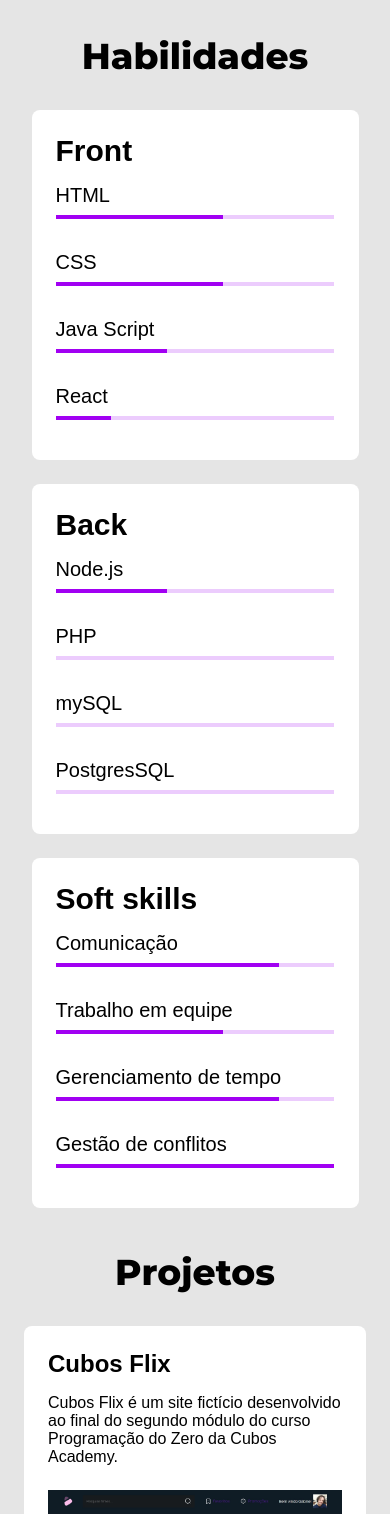
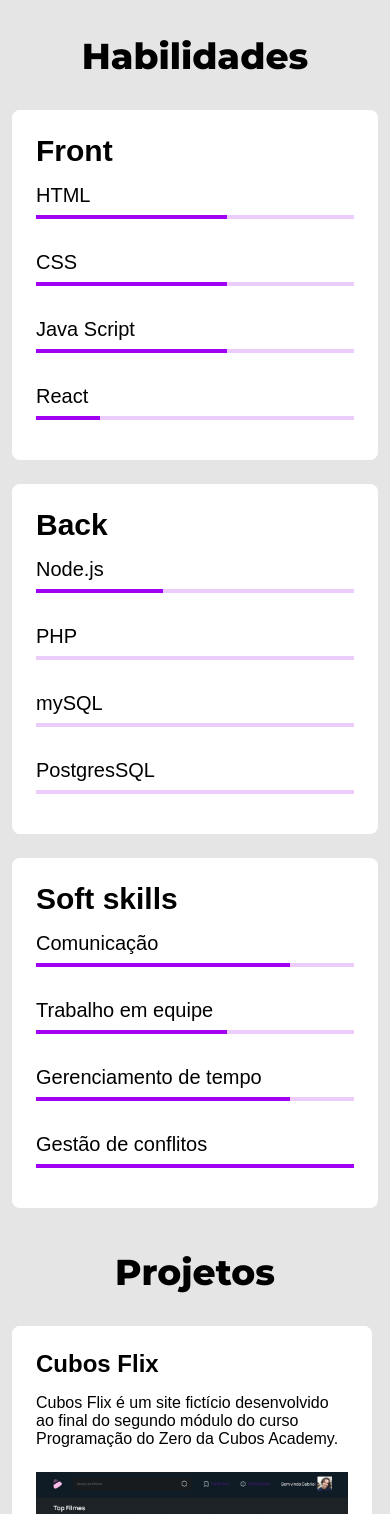
Before and after one commit to Trettin/Portfolio-Trettin-Imersao-Cubos, a React (Create React App) app: page / in a window 390 px wide. Shown: the part 432-1946 px from the top of the page. Built offline with nearby package versions, Linux system fonts and the light colour scheme; a web font is replaced by a local one.

Commit message:
Ajustes width habilidade, projeto e alterando js nvl.

```diff
--- a/src/components/Main/subComponents/ColunaMaior/ColunaMaior.css
+++ b/src/components/Main/subComponents/ColunaMaior/ColunaMaior.css
@@ -19,7 +19,7 @@
   border-radius: 8px;
   padding: 24px;
   margin: 12px;
-  width: 288px;
+  width: 327px;
 }
 
 .habilidade h3 {
@@ -71,6 +71,7 @@
   border-radius: 8px;
   margin: 12px;
   display: grid;
+  grid-template-rows: min-content minmax(min-content, 1fr);
 }
 
 .projeto h3 {
@@ -88,6 +89,7 @@
 .projeto img {
   width: 100%;
   display: block;
+  align-self: flex-end;
 }
 
 .projeto a {
@@ -126,10 +128,13 @@
   .habilidade {
     margin: 12px auto;
     text-align: left;
-    width: 327px;
+    width: 100%;
   }
 
   .projeto {
     text-align: left;
+    width: 100%;
+    margin-left: 0;
+    margin-right: 0;
   }
 }
--- a/src/components/Main/subComponents/ColunaMaior/ColunaMaior.js
+++ b/src/components/Main/subComponents/ColunaMaior/ColunaMaior.js
@@ -37,7 +37,7 @@ export default function ColunaMaior() {
                             <div className="progresso">
                                 <div className="barra"></div>
                                 <div className="barra"></div>
-                                <div className="barra incompleto"></div>
+                                <div className="barra"></div>
                                 <div className="barra incompleto"></div>
                                 <div className="barra incompleto"></div>
                             </div>
@@ -158,7 +158,7 @@ export default function ColunaMaior() {
 
             <h2 className="tituloprojetos">Projetos</h2>
             <div className="projetos">
-            <div className="projeto">
+                <div className="projeto">
                     <h3>Cubos Flix</h3>
                     <p>
                         Cubos Flix é um site fictício desenvolvido ao final do segundo módulo do curso Programação do Zero da Cubos Academy.
```
